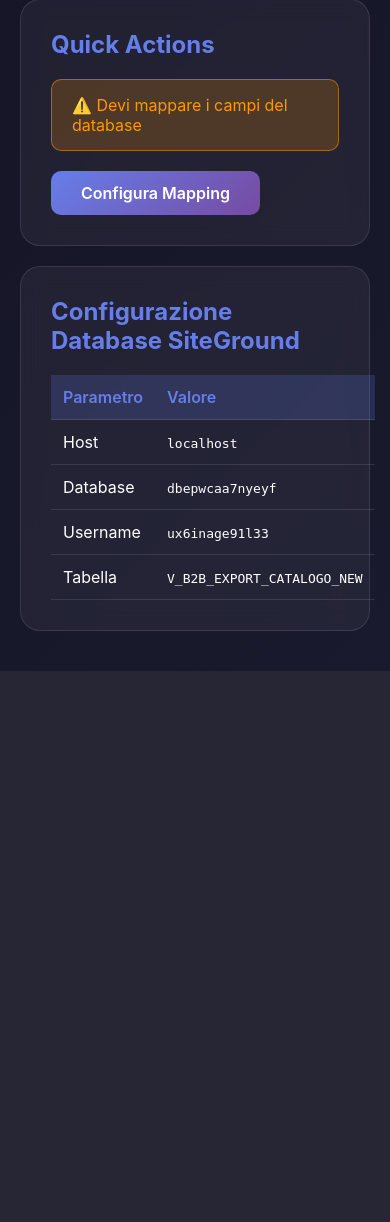
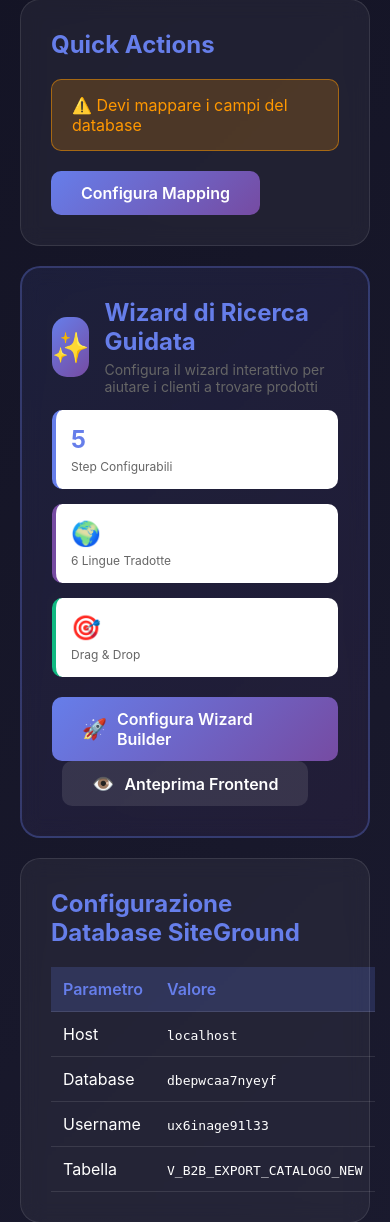
Before and after one commit to pellizzariandrea-art/didieffeb2c, a PHP site: page /admin/ in a window 390 px wide. Shown: the part 1428-2650 px from the top of the page. Before the commit the page ends 2099 px from the top, so only its background shows below. Run offline with PHP 8.4, Linux system fonts and the light colour scheme; some libraries are stand-ins or nearby versions.

Commit message:
Add Wizard Builder card to admin dashboard
Features:
- Prominent card with gradient background on admin home page
- Eye-catching design with emoji icon and purple gradient
- Quick stats showing:
  - 5 configurable steps
  - 6 translated languages
  - Drag & drop interface
- Two action buttons:
  - Configure Wizard Builder (opens wizard-builder.php)
  - Preview Frontend (opens site in new tab)

Design:
- Positioned after Quick Actions for high visibility
- Purple/violet gradient theme (#667eea to #764ba2)
- Responsive grid layout for stats
- Clear call-to-action buttons
- Consistent with existing admin UI

User Experience:
- Easy discovery of wizard configuration
- Direct access from dashboard
- Visual feedback on wizard capabilities
- Quick preview access to test changes

```diff
--- a/admin/index.php
+++ b/admin/index.php
@@ -82,6 +82,43 @@
     <?php endif; ?>
 </div>
 
+<!-- Wizard Builder Card -->
+<div class="card" style="background: linear-gradient(135deg, rgba(102, 126, 234, 0.1) 0%, rgba(118, 75, 162, 0.1) 100%); border: 2px solid rgba(102, 126, 234, 0.3);">
+    <div style="display: flex; align-items: center; gap: 15px; margin-bottom: 15px;">
+        <div style="width: 60px; height: 60px; background: linear-gradient(135deg, #667eea 0%, #764ba2 100%); border-radius: 15px; display: flex; align-items: center; justify-content: center; font-size: 30px;">
+            ✨
+        </div>
+        <div>
+            <h2 style="margin: 0; color: #667eea;">Wizard di Ricerca Guidata</h2>
+            <p style="margin: 5px 0 0 0; color: #666; font-size: 14px;">Configura il wizard interattivo per aiutare i clienti a trovare prodotti</p>
+        </div>
+    </div>
+
+    <div style="display: grid; grid-template-columns: repeat(auto-fit, minmax(200px, 1fr)); gap: 15px; margin-bottom: 20px;">
+        <div style="background: white; padding: 15px; border-radius: 10px; border-left: 4px solid #667eea;">
+            <div style="font-size: 24px; font-weight: bold; color: #667eea;">5</div>
+            <div style="font-size: 12px; color: #666; margin-top: 5px;">Step Configurabili</div>
+        </div>
+        <div style="background: white; padding: 15px; border-radius: 10px; border-left: 4px solid #764ba2;">
+            <div style="font-size: 24px; font-weight: bold; color: #764ba2;">🌍</div>
+            <div style="font-size: 12px; color: #666; margin-top: 5px;">6 Lingue Tradotte</div>
+        </div>
+        <div style="background: white; padding: 15px; border-radius: 10px; border-left: 4px solid #10b981;">
+            <div style="font-size: 24px; font-weight: bold; color: #10b981;">🎯</div>
+            <div style="font-size: 12px; color: #666; margin-top: 5px;">Drag & Drop</div>
+        </div>
+    </div>
+
+    <a href="/admin/pages/wizard-builder.php" class="btn" style="background: linear-gradient(135deg, #667eea 0%, #764ba2 100%); display: inline-flex; align-items: center; gap: 10px;">
+        <span style="font-size: 20px;">🚀</span>
+        <span>Configura Wizard Builder</span>
+    </a>
+    <a href="<?= BASE_URL ?>" target="_blank" class="btn btn-secondary" style="margin-left: 10px; display: inline-flex; align-items: center; gap: 10px;">
+        <span style="font-size: 18px;">👁️</span>
+        <span>Anteprima Frontend</span>
+    </a>
+</div>
+
 <?php if (file_exists(PUBLIC_JSON_PATH)): ?>
 <div class="card">
     <h2>JSON Pubblico</h2>
```
